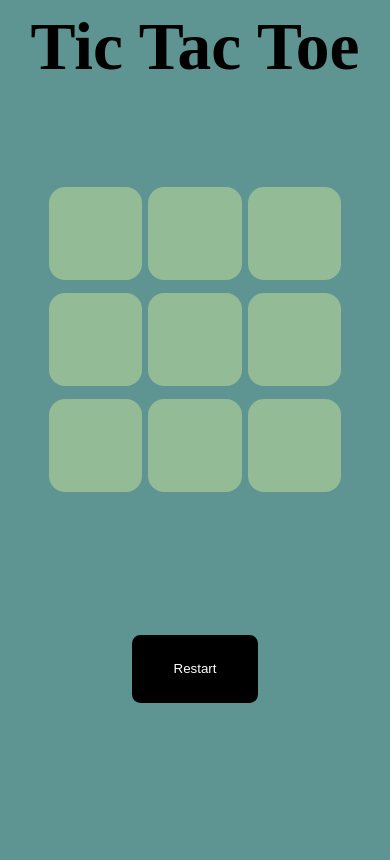
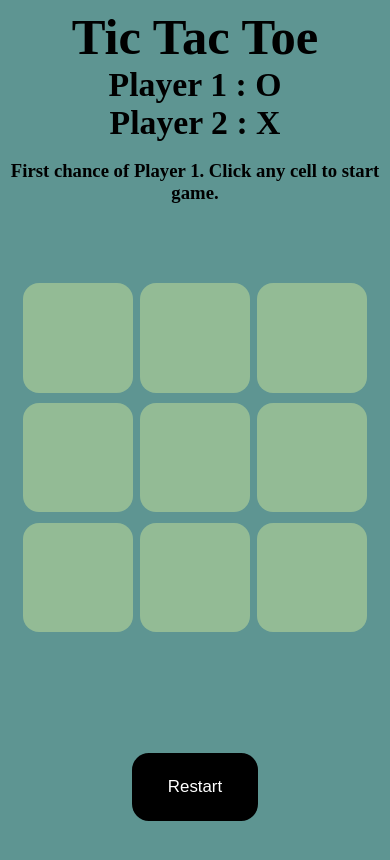
Before and after one commit to Manav-User/Tic-Tac-Toe, a plain HTML site: page index.html in a window 390 px wide. Drawn offline with Linux system fonts and the light colour scheme.

Commit message:
Add files via upload

```diff
--- a/index.html
+++ b/index.html
@@ -8,6 +8,9 @@
 </head>
 <body id="main">
     <h1>Tic Tac Toe</h1>
+    <h2>Player 1 : O</h2>
+    <h2>Player 2 : X</h2><br>
+    <h3>First chance of Player 1. Click any cell to start game.</h3>
     <div class="container">
         <div class="board">
             <button class="cell"></button>
--- a/logic.js
+++ b/logic.js
@@ -21,7 +21,7 @@ boxes.forEach((cell) => {
         }
         cell.disabled = true;
         count++;
-        console.log(count);
+        document.querySelector("h3").classList.add("hide");
         let IsWinner = checkWinner();
         if(count === 9 && !IsWinner){
             gameDraw();
@@ -37,7 +37,6 @@ const checkWinner= () => {
 
         if(pos1!="" && pos2!="" && pos3!=""){
             if(pos1==pos2 && pos2==pos3){
-                console.log("winner "+pos1);
                 showWinner(pos1);
                 return true;
             }
@@ -47,7 +46,12 @@ const checkWinner= () => {
 }
 
 const showWinner = (winner) => {
-    msg.innerText = `Congulations!! Winner is ${winner}.`;
+    if(winner=='X'){
+        msg.innerText = `Congulations!! Winner is Player 2.`;
+    }
+    else{
+        msg.innerText = `Congulations!! Winner is Player 1.`;
+    }
     msgcont.classList.remove("hide");
     document.getElementById("main").style.backgroundColor = "MediumSeaGreen";
     cont.classList.add("hide");
@@ -76,6 +80,7 @@ const resetGame = () => {
     msgcont.classList.add("hide");
     document.getElementById("main").style.backgroundColor = "#5e9592";
     cont.classList.remove("hide");
+    document.querySelector("h3").classList.remove("hide");
 }
 
 resetbtn.addEventListener("click",resetGame);
--- a/style.css
+++ b/style.css
@@ -9,6 +9,10 @@
 h1{
     margin-top: 1vh;
     font-size: 10vh;
+}
+h2{
+    font-size: 5vh;
+    margin: none;
 }
 .container{
     height: 70vh;
@@ -64,30 +68,35 @@ h1{
 
 @media (max-width: 600px) {
     h1 {
-        font-size: 8vh;
+        font-size: 6vh;
+    }
+    h2 {
+        font-size: 4vh;
     }
     .container {
         height: 60vh;
+        flex-direction: column;
     }
     .board {
-        width: 80vmin;
-        height: 80vmin;
-        gap: 1.5vmin;
+        width: 90vmin;
+        height: 90vmin;
+        gap: 2vmin;
     }
     .cell {
-        width: 24vmin;
-        height: 24vmin;
-        font-size: 7vmin;
+        width: 28vmin;
+        height: 28vmin;
+        font-size: 8vmin;
     }
-    .reset{
+    .reset, .new {
+        width: 15vh;
         height: 8vh;
-        width: 15vh;
-        border-radius: 1vh;
+        font-size: 2vh;
     }
     .msg {
-        font-size: 5vh;
+        font-size: 6vh;
     }
     .msg-container {
+        margin: 5vh;
         height: 20vh;
     }
 }
```
